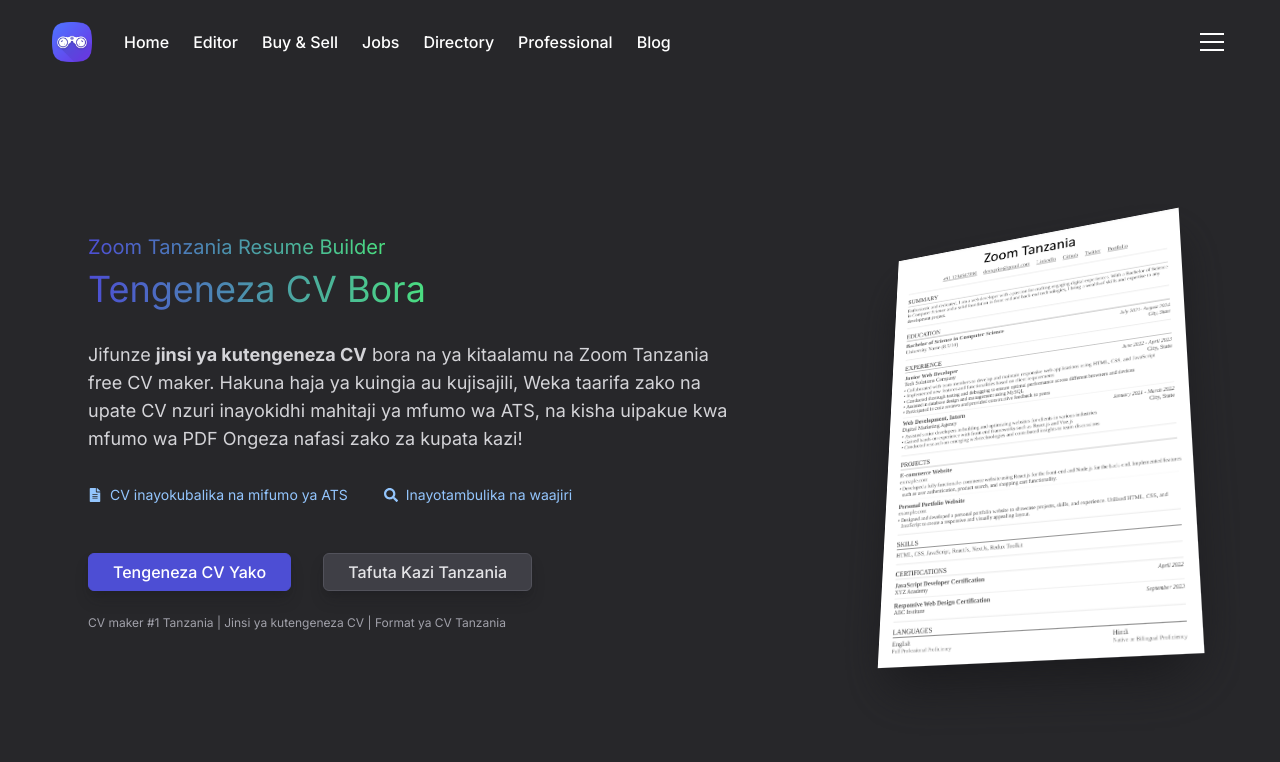
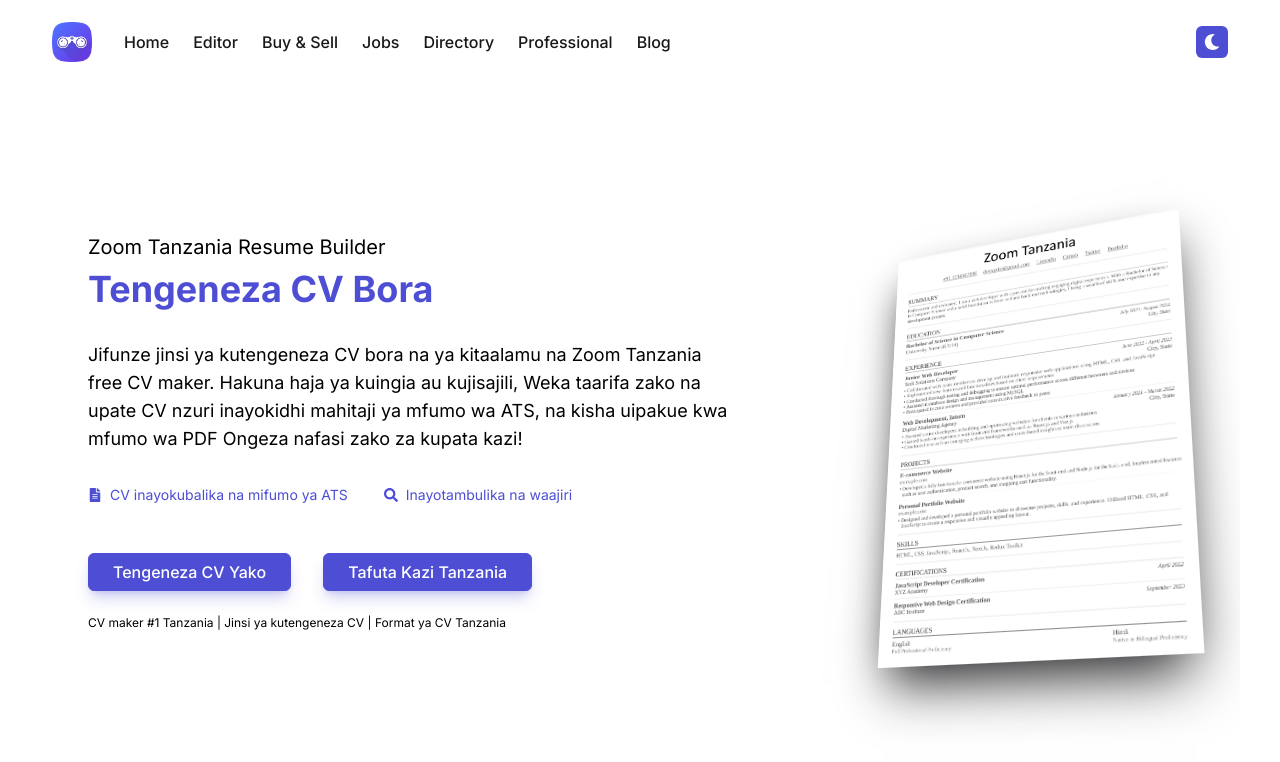
Before and after one commit to amanijoseph87/cvtool, a Next.js app: page / in a window 1280 px wide. Both pictures are taken after a click on the button "Switch to light mode". Shown: the top 762 px of the page. Built offline with nearby package versions, Linux system fonts and the light colour scheme.

Commit message:
Add files via upload
Update

```diff
--- a/app/(Home)/page.js
+++ b/app/(Home)/page.js
@@ -8,15 +8,15 @@
   return (
     <div className="mx-auto flex h-full min-h-[calc(100vh-5rem)] max-w-screen-xl flex-col-reverse items-center justify-center gap-8 overflow-hidden px-4 py-6 text-center md:flex-row md:justify-between md:text-left md:px-8 lg:px-12 xl:gap-12">
       <div className="md:max-w-[55%] lg:max-w-[60%] xl:pr-4">
-        <h4 className="text-base md:text-xl">
-          <span className="text-gradient">Zoom Tanzania Resume Builder</span>
+        <h4 className="text-base md:text-xl text-black dark:text-white">
+          <span>Zoom Tanzania Resume Builder</span>
         </h4>
-        <h1 className="text-3xl md:mt-2 md:text-4xl 2xl:text-[2.75rem]">
-          <span className="text-gradient">Tengeneza CV Bora</span>
+        <h1 className="text-3xl md:mt-2 md:text-4xl 2xl:text-[2.75rem] text-[#4d4ed4] font-bold">
+          <span>Tengeneza CV Bora</span>
         </h1>
-        <p className="mt-3 max-w-screen-sm text-sm text-gray-300 md:mt-6 lg:mt-8 md:text-lg">
-          Jifunze <strong>jinsi ya kutengeneza CV</strong> bora na ya kitaalamu
-          na Zoom Tanzania free CV maker.
+        <p className="mt-3 max-w-screen-sm text-sm text-black dark:text-gray-300 md:mt-6 lg:mt-8 md:text-lg">
+          Jifunze jinsi ya kutengeneza CV bora na ya kitaalamu na Zoom Tanzania
+          free CV maker.
           <span className="hidden md:inline">
             {" "}
             Hakuna haja ya kuingia au kujisajili, Weka taarifa zako na upate CV
@@ -32,14 +32,14 @@
             target="_blank"
             rel="noopener noreferrer"
           >
-            <div className="flex items-center w-full md:w-auto text-sm text-blue-300 mb-2 md:mb-0">
+            <div className="flex items-center w-full md:w-auto text-sm text-[#4d4ed4] dark:text-blue-300 mb-2 md:mb-0">
               <FaFileAlt className="mr-2" />
               <span>CV inayokubalika na mifumo ya ATS</span>
             </div>
           </Link>
 
           <Link href="#" className="w-full md:w-auto md:ml-6">
-            <div className="flex items-center w-full md:w-auto text-sm text-blue-300">
+            <div className="flex items-center w-full md:w-auto text-sm text-[#4d4ed4] dark:text-blue-300">
               <FaSearch className="mr-2" />
               <span>Inayotambulika na waajiri</span>
             </div>
@@ -60,7 +60,7 @@
           </Link>
         </div>
 
-        <p className="mt-6 text-xs text-gray-400">
+        <p className="mt-6 text-xs text-black dark:text-gray-400">
           CV maker #1 Tanzania | Jinsi ya kutengeneza CV | Format ya CV Tanzania
         </p>
       </div>
--- a/app/editor/page.js
+++ b/app/editor/page.js
@@ -106,7 +106,7 @@
   return (
     <div className="mx-auto mt-8 flex max-w-screen-xl 2xl:max-w-screen-2xl flex-col-reverse gap-10 px-3 pb-8 md:flex-row md:mt-8 2xl:mt-14 2xl:gap-16">
       <Preview />
-      <div className="flex-grow ">
+      <div className="flex-grow">
         <Tabs activeTab={tab} />
         <TipBox tip={tipText} />
         <Editor tab={tab} />
--- a/app/globals.scss
+++ b/app/globals.scss
@@ -21,7 +21,7 @@
 
   /* Body styles */
   body {
-    @apply bg-gray-800 text-gray-200 caret-primary-400 min-h-screen overflow-x-hidden;
+    @apply bg-white dark:bg-gray-800 text-gray-900 dark:text-gray-200 caret-primary-400 min-h-screen overflow-x-hidden transition-colors duration-200;
     font-family:
       "Inter",
       -apple-system,
@@ -112,7 +112,7 @@
 @layer components {
   /* Base button styles */
   .btn {
-    @apply flex cursor-pointer items-center justify-center gap-3 rounded-md border border-gray-600 bg-gray-700 px-6 py-1.5 font-medium shadow-lg shadow-gray-900/25 hover:brightness-125;
+    @apply flex cursor-pointer items-center justify-center gap-3 rounded-md border border-primary-500 bg-primary-400 dark:bg-gray-700 text-white dark:text-white px-6 py-1.5 font-medium shadow-lg shadow-primary-500/25 dark:shadow-gray-900/25 hover:brightness-125 transition-colors duration-200;
     font-size: 16px; /* Prevent zoom on iOS */
 
     @screen md {
@@ -126,7 +126,7 @@
 
   /* Filled button variant */
   .btn-filled {
-    @apply flex cursor-pointer items-center justify-center gap-3 rounded-md border border-primary-500 bg-primary-400 text-gray-900 px-6 py-1.5 font-medium shadow-lg shadow-gray-900/25 hover:brightness-125;
+    @apply flex cursor-pointer items-center justify-center gap-3 rounded-md border border-primary-500 bg-primary-400 text-white px-6 py-1.5 font-medium shadow-lg shadow-primary-500/25 hover:brightness-125 transition-colors duration-200;
     font-size: 16px; /* Prevent zoom on iOS */
 
     @screen md {
@@ -164,13 +164,14 @@
     @apply gap-2;
   }
 
+  /* Ensure text is white in filled buttons */
   .btn-filled {
     color: #ffffff !important;
   }
 
   /* Card component */
   .card {
-    @apply rounded-lg border border-gray-600 bg-gray-700/25 p-4 shadow-xl;
+    @apply rounded-lg border border-gray-300 dark:border-gray-600 bg-gray-100 dark:bg-gray-700/25 p-4 shadow-xl transition-colors duration-200;
 
     @screen md {
       @apply p-6;
@@ -223,14 +224,14 @@
   @apply size-1 md:size-1.5;
 
   &-track {
-    @apply bg-gray-700;
+    @apply bg-gray-200 dark:bg-gray-700 transition-colors duration-200;
   }
 
   &-thumb {
-    @apply bg-primary-500 rounded-sm;
+    @apply bg-gray-400 dark:bg-primary-500 rounded-sm transition-colors duration-200;
 
     &:hover {
-      @apply bg-primary-500;
+      @apply bg-gray-500 dark:bg-primary-500;
     }
   }
 }
--- a/app/layout.js
+++ b/app/layout.js
@@ -59,9 +59,22 @@
 
 export default function RootLayout({ children }) {
   return (
-    <html lang="sw">
-      <head>{/* Any additional scripts or links you need */}</head>
-      <body>
+    <html lang="sw" className="dark">
+      <head>
+        <script
+          dangerouslySetInnerHTML={{
+            __html: `
+              // On page load or when changing themes, best to add inline in \`head\` to avoid FOUC
+              if (localStorage.theme === 'light' || (!('theme' in localStorage) && window.matchMedia('(prefers-color-scheme: light)').matches)) {
+                document.documentElement.classList.remove('dark')
+              } else {
+                document.documentElement.classList.add('dark')
+              }
+            `,
+          }}
+        />
+      </head>
+      <body className="bg-white dark:bg-gray-900 text-gray-900 dark:text-gray-100 transition-colors duration-200">
         <ReduxProvider>
           <Header />
           <div className="mx-auto min-h-[calc(100vh-3rem)]">{children}</div>
--- a/components/Editor/MultiEditor.js
+++ b/components/Editor/MultiEditor.js
@@ -66,7 +66,7 @@
     <div>
       <button
         type="button"
-        className="btn mb-6 ml-auto bg-gray-600/75 text-sm 2xl:text-base"
+        className="btn mb-6 ml-auto text-sm 2xl:text-base"
         onClick={addNew}
       >
         <LuPlus />
--- a/components/Header.js
+++ b/components/Header.js
@@ -2,8 +2,15 @@
 
 import Link from "next/link";
 import { useState, useEffect } from "react";
+import { usePathname, useSearchParams } from "next/navigation";
+import ResumeFields from "@/config/ResumeFields";
+import ThemeToggle from "@/components/UI/ThemeToggle";
 
 const Header = () => {
+  const pathname = usePathname();
+  const searchParams = useSearchParams();
+  const isEditorPage = pathname === "/editor";
+  const currentTab = searchParams.get("tab") || "contact";
   const [isMobile, setIsMobile] = useState(false);
   const [isMenuOpen, setIsMenuOpen] = useState(false); // Default to closed, will be updated in useEffect
 
@@ -40,6 +47,7 @@
     }
   };
 
+  // All menu items
   const menuItems = [
     { name: "Home", href: "/" },
     { name: "Editor", href: "/editor" },
@@ -52,6 +60,25 @@
     },
     { name: "Blog", href: "https://www.zoomtanzania.net/blog/" },
   ];
+
+  // For mobile menu on editor page, only show Home
+  const mobileMenuItems = isEditorPage
+    ? menuItems.filter((item) => item.name === "Home")
+    : menuItems;
+
+  // Resume editor tabs for the mobile menu
+  const getEditorTabs = () => {
+    if (!isEditorPage) return [];
+
+    return Object.keys(ResumeFields).map((tab) => ({
+      name: ResumeFields[tab].name,
+      href: `/editor/?tab=${tab}`,
+      isTab: true,
+      isActive: tab === currentTab,
+    }));
+  };
+
+  const editorTabs = getEditorTabs();
 
   return (
     <header className="mx-auto flex max-w-screen-xl items-center justify-between mt-3 px-3 py-2.5 2xl:max-w-screen-2xl relative">
@@ -66,16 +93,14 @@
         </Link>
       </div>
 
-      {/* Desktop menu in the middle */}
-      <div
-        className={`hidden md:flex flex-grow mx-8 ${isMenuOpen ? "flex" : "hidden"}`}
-      >
+      {/* Desktop menu in the middle - always show all items */}
+      <div className="hidden md:flex flex-grow mx-8">
         <ul className="flex flex-row space-x-6">
           {menuItems.map((item, index) => (
             <li key={index}>
               <Link
                 href={item.href}
-                className="text-white hover:text-gray-300 font-medium"
+                className="text-gray-900 dark:text-white hover:text-gray-600 dark:hover:text-gray-300 font-medium"
                 target={item.href.startsWith("http") ? "_blank" : "_self"}
                 onClick={handleLinkClick}
               >
@@ -86,36 +111,51 @@
         </ul>
       </div>
 
-      {/* Hamburger Menu Button - Always on right */}
+      {/* Theme toggle on desktop */}
+      <div className="hidden md:block">
+        <ThemeToggle />
+      </div>
+
+      {/* Hamburger Menu Button - Only on mobile */}
       <button
-        className="z-20 flex flex-col justify-center items-center w-8 h-8"
+        className="md:hidden z-20 flex flex-col justify-center items-center w-8 h-8"
         onClick={toggleMenu}
         aria-label="Toggle menu"
       >
         <span
-          className={`block w-6 h-0.5 bg-white mb-1.5 transition-transform ${isMenuOpen ? "rotate-45 translate-y-2" : ""}`}
+          className={`block w-6 h-0.5 bg-gray-900 dark:bg-white mb-1.5 transition-transform ${isMenuOpen ? "rotate-45 translate-y-2" : ""}`}
         ></span>
         <span
-          className={`block w-6 h-0.5 bg-white mb-1.5 transition-opacity ${isMenuOpen ? "opacity-0" : "opacity-100"}`}
+          className={`block w-6 h-0.5 bg-gray-900 dark:bg-white mb-1.5 transition-opacity ${isMenuOpen ? "opacity-0" : "opacity-100"}`}
         ></span>
         <span
-          className={`block w-6 h-0.5 bg-white transition-transform ${isMenuOpen ? "-rotate-45 -translate-y-2" : ""}`}
+          className={`block w-6 h-0.5 bg-gray-900 dark:bg-white transition-transform ${isMenuOpen ? "-rotate-45 -translate-y-2" : ""}`}
         ></span>
       </button>
 
       {/* Mobile menu - slides in from left */}
       <nav
         className={`
-          md:hidden fixed top-0 left-0 h-full w-64 bg-gray-800 shadow-lg z-10 transform transition-transform duration-300 ease-in-out
+          md:hidden fixed top-0 left-0 h-full w-64 bg-gray-100 dark:bg-gray-800 shadow-lg z-10 transform transition-transform duration-300 ease-in-out overflow-y-auto
           ${isMenuOpen ? "translate-x-0" : "-translate-x-full"}
         `}
       >
-        <ul className="p-4 flex flex-col space-y-4">
-          {menuItems.map((item, index) => (
+        <div className="p-4">
+          {/* Theme toggle in mobile menu */}
+          <div className="flex items-center justify-between mb-6">
+            <span className="text-gray-900 dark:text-gray-300 font-medium">
+              Theme
+            </span>
+            <ThemeToggle />
+          </div>
+
+          <ul className="flex flex-col space-y-4">
+            {/* Regular menu items (only Home on editor page for mobile) */}
+            {mobileMenuItems.map((item, index) => (
               <li key={index}>
                 <Link
                   href={item.href}
-                className="text-white hover:text-gray-300 font-medium"
+                  className="text-gray-900 dark:text-white hover:text-gray-600 dark:hover:text-gray-300 font-medium"
                   target={item.href.startsWith("http") ? "_blank" : "_self"}
                   onClick={handleLinkClick}
                 >
@@ -123,7 +163,39 @@
                 </Link>
               </li>
             ))}
+
+            {/* Editor tabs in mobile menu - always visible when on editor page */}
+            {isEditorPage && editorTabs.length > 0 && (
+              <>
+                {/* Only add divider if we have regular menu items */}
+                {menuItems.length > 0 && (
+                  <li className="border-t border-gray-700 pt-4 mt-2">
+                    <span className="text-gray-600 dark:text-gray-400 text-sm font-medium">
+                      Resume Sections
+                    </span>
+                  </li>
+                )}
+
+                {/* List all tabs directly */}
+                {editorTabs.map((tab, index) => (
+                  <li key={`tab-${index}`}>
+                    <Link
+                      href={tab.href}
+                      className={`block py-2 ${
+                        tab.isActive
+                          ? "text-primary-400 border-l-4 border-primary-400 pl-2"
+                          : "text-gray-900 dark:text-white hover:text-gray-600 dark:hover:text-gray-300 pl-3"
+                      }`}
+                      onClick={handleLinkClick}
+                    >
+                      {tab.name}
+                    </Link>
+                  </li>
+                ))}
+              </>
+            )}
           </ul>
+        </div>
       </nav>
     </header>
   );
--- /dev/null
+++ b/components/UI/ThemeToggle.js
@@ -0,0 +1,54 @@
+"use client";
+
+import { useState, useEffect } from "react";
+import { FaSun, FaMoon } from "react-icons/fa";
+
+const ThemeToggle = () => {
+  const [darkMode, setDarkMode] = useState(true);
+
+  // Initialize theme from localStorage or default to dark
+  useEffect(() => {
+    const savedTheme = localStorage.getItem("theme");
+    const prefersDark = window.matchMedia(
+      "(prefers-color-scheme: dark)"
+    ).matches;
+
+    if (savedTheme === "light") {
+      setDarkMode(false);
+      document.documentElement.classList.remove("dark");
+    } else if (savedTheme === "dark" || prefersDark) {
+      setDarkMode(true);
+      document.documentElement.classList.add("dark");
+    }
+  }, []);
+
+  const toggleTheme = () => {
+    if (darkMode) {
+      // Switch to light mode
+      document.documentElement.classList.remove("dark");
+      localStorage.setItem("theme", "light");
+      setDarkMode(false);
+    } else {
+      // Switch to dark mode
+      document.documentElement.classList.add("dark");
+      localStorage.setItem("theme", "dark");
+      setDarkMode(true);
+    }
+  };
+
+  return (
+    <button
+      onClick={toggleTheme}
+      className="flex items-center justify-center p-2 rounded-md transition-colors bg-[#4d4ed4]"
+      aria-label={darkMode ? "Switch to light mode" : "Switch to dark mode"}
+    >
+      {darkMode ? (
+        <FaSun className="text-white" />
+      ) : (
+        <FaMoon className="text-white" />
+      )}
+    </button>
+  );
+};
+
+export default ThemeToggle;
--- a/components/UI/TipBox.js
+++ b/components/UI/TipBox.js
@@ -2,7 +2,7 @@
 
 const TipBox = ({ tip }) => {
   return (
-    <div className="bg-gray-800 border border-gray-700 rounded-md p-4 mt-6 mb-6 text-gray-300">
+    <div className="bg-gray-100 dark:bg-gray-800 border border-gray-300 dark:border-gray-700 rounded-md p-4 mt-6 mb-6 text-gray-700 dark:text-gray-300 transition-colors duration-200">
       <div className="flex items-start">
         <div className="flex-shrink-0 mt-0.5">
           <svg
```
Also changed, not shown: components/Tabs.js (+8 -2 lines), components/UI/Input.js (+43 -28 lines). Lines whose indentation alone changed are shown as unchanged.
